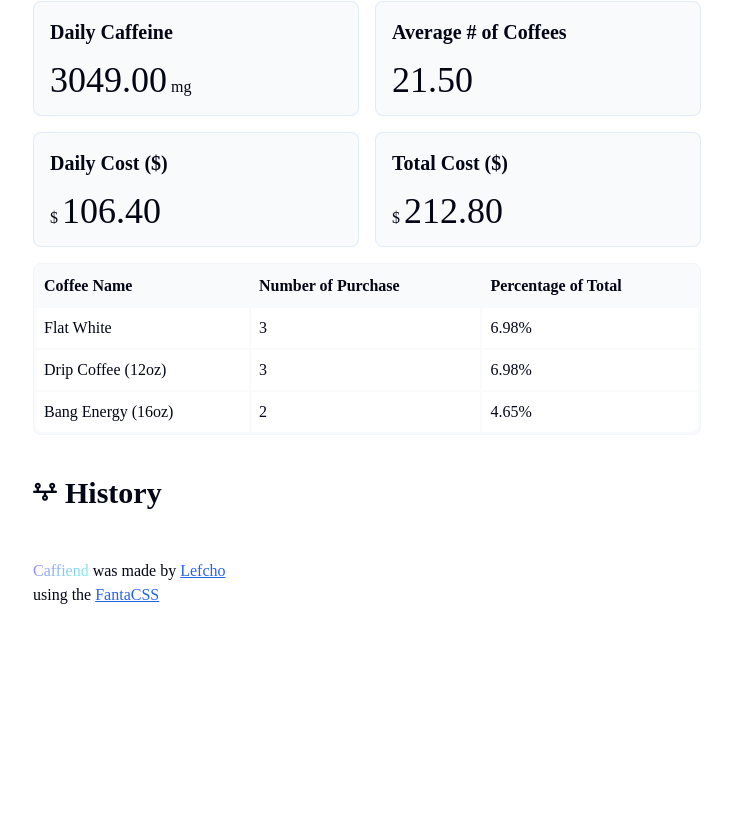
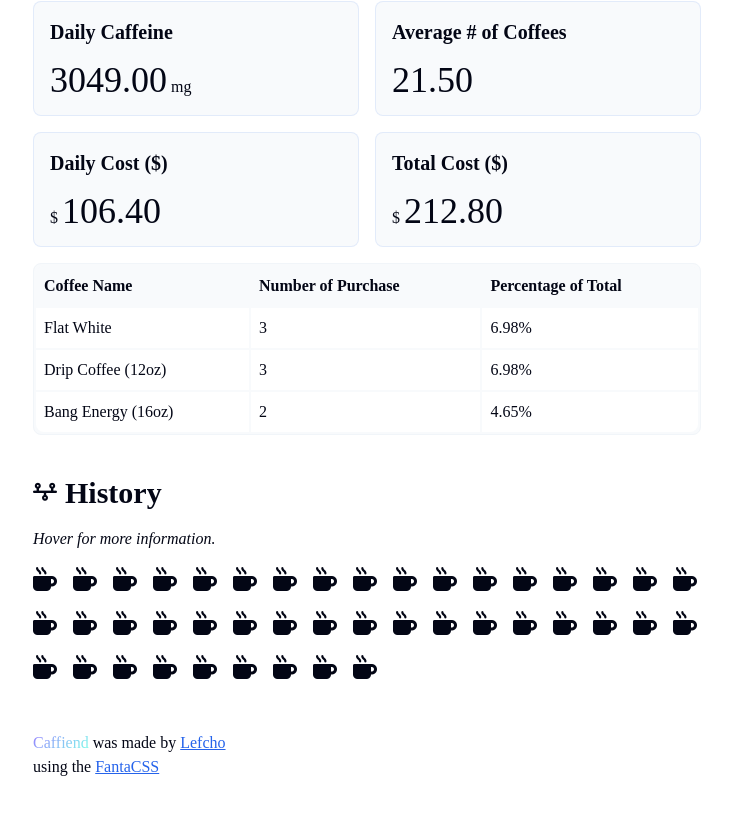
Before and after one commit to lefcho/coffee-tracker, a React (Vite) app: page / in a window 1280 px wide. Shown: the part 1335-2150 px from the top of the page, without its empty margins (273-1005 px from the left). Before the commit the page ends 1990 px from the top, so only its background shows below. Built offline with nearby package versions, Linux system fonts and the light colour scheme; a web font is replaced by a local one.

Commit message:
added: history component

```diff
--- a/src/components/History.jsx
+++ b/src/components/History.jsx
@@ -1,4 +1,5 @@
 import React from 'react'
+import { calculateCurrentCaffeineLevel, coffeeConsumptionHistory, getCaffeineAmount, timeSinceConsumption } from '../utils'
 
 function History() {
     return (
@@ -7,6 +8,29 @@
             <i className="fa-solid fa-timeline" />
             <h2>History</h2>
         </div>
+        <p><i>Hover for more information.</i></p>
+        <div className='coffee-history'>
+            {Object.keys(coffeeConsumptionHistory)
+                .sort((a, b) => b - a)
+                .map((utcTime, coffeeIndex) => {
+
+                    const coffee = coffeeConsumptionHistory[utcTime];
+                    const timeSinceConsume = timeSinceConsumption(utcTime);
+                    const originalAmount = getCaffeineAmount(coffee.name);
+                    const remainingAmount = calculateCurrentCaffeineLevel({
+                        [utcTime]: coffee
+                    })
+
+                    const summary = `${coffee.name} | ${timeSinceConsume} | $${coffee.cost}
+                    ${remainingAmount}/${originalAmount}mg`
+
+                    return (
+                        <div title={summary} key={coffeeIndex}>
+                            <i className='fa-solid fa-mug-hot'></i>
+                        </div>
+                    )
+                })}
+        </div>
         </>
     )
 }
```
